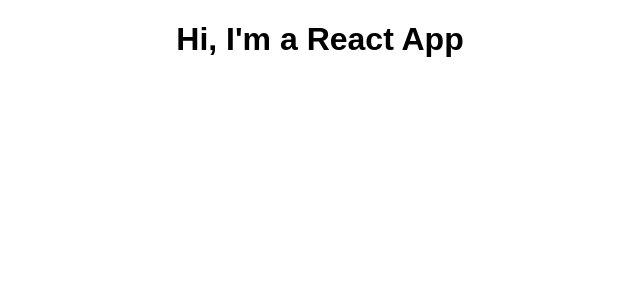
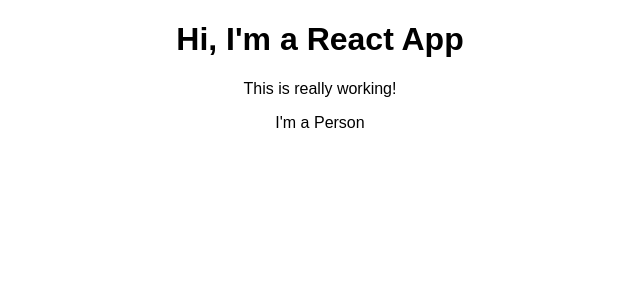
Before and after one commit to ccouzens/react-complete-guide, a React (Create React App) app: page / in a window 1280 px wide. Shown: the top 300 px of the page, without its empty margins (320-960 px from the left). Built offline with nearby package versions, Linux system fonts and the light colour scheme.

Commit message:
Add Person component

```diff
--- a/src/App.js
+++ b/src/App.js
@@ -1,11 +1,14 @@
 import React, { Component } from 'react';
 import './App.css';
+import Person from './Person/Person'
 
 class App extends Component {
   render() {
     return (
       <div className="App">
         <h1>Hi, I'm a React App</h1>
+        <p>This is really working!</p>
+        <Person />
       </div>
     );
   }
--- /dev/null
+++ b/src/Person/Person.js
@@ -0,0 +1,7 @@
+import React from 'react'
+
+const person = () => {
+    return <p>I'm a Person</p>
+}
+
+export default person
```
